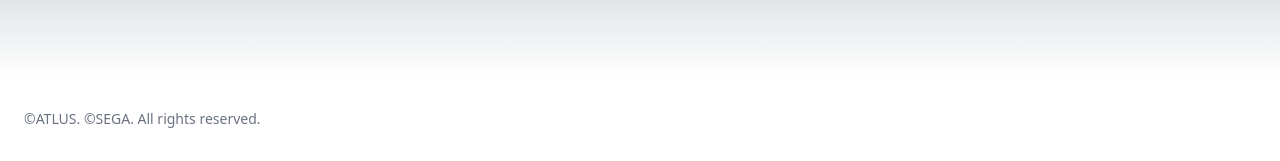
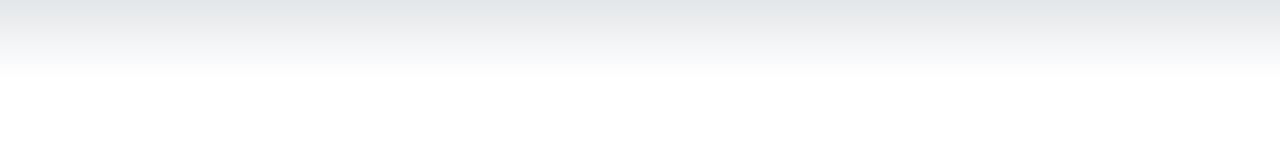
Before and after one commit to MamenHD/Persona-3-Reload-Sederhana, a plain HTML site: page index.html in a window 1280 px wide. Shown: the part 5895-6056 px from the top of the page. Drawn offline with Linux system fonts and the light colour scheme.

```diff
--- a/index.html
+++ b/index.html
@@ -929,7 +929,7 @@
     <div class="container mx-auto px-6">
       <div class="flex flex-col md:flex-row justify-between items-center">
         <div class="mb-2 md:mb-0">
-          <p class="text-white md:text-gray-500 md:hover:text-[#00aeff]">©ATLUS. ©SEGA. All rights reserved.</p>
+          <p class="text-white md:hover:text-[#00aeff]">Design made by <a href="https://github.com/MamenHD">MamenHD</a>.</p>
         </div>
         <div class="flex flex-wrap justify-center gap-4">
           <a href="#" class="text-white md:hover:text-gray-500 transition-colors">Privacy Policy</a>
```
Also changed, not shown: assets/images/karakter/hover/hoveraegis.webp (added), assets/images/karakter/hover/hoveraki.webp (added), assets/images/karakter/hover/hoverfuuka.webp (added), assets/images/karakter/hover/hoverjunpei.webp (added), assets/images/karakter/hover/hoverken.webp (added), assets/images/karakter/hover/hoverkoro.webp (added), assets/images/karakter/hover/hovermakoto.webp (added), assets/images/karakter/hover/hovermitsuru.webp (added), assets/images/karakter/hover/hovershinji.webp (added), assets/images/karakter/hover/hoveryukari.webp (added), assets/output.css.
